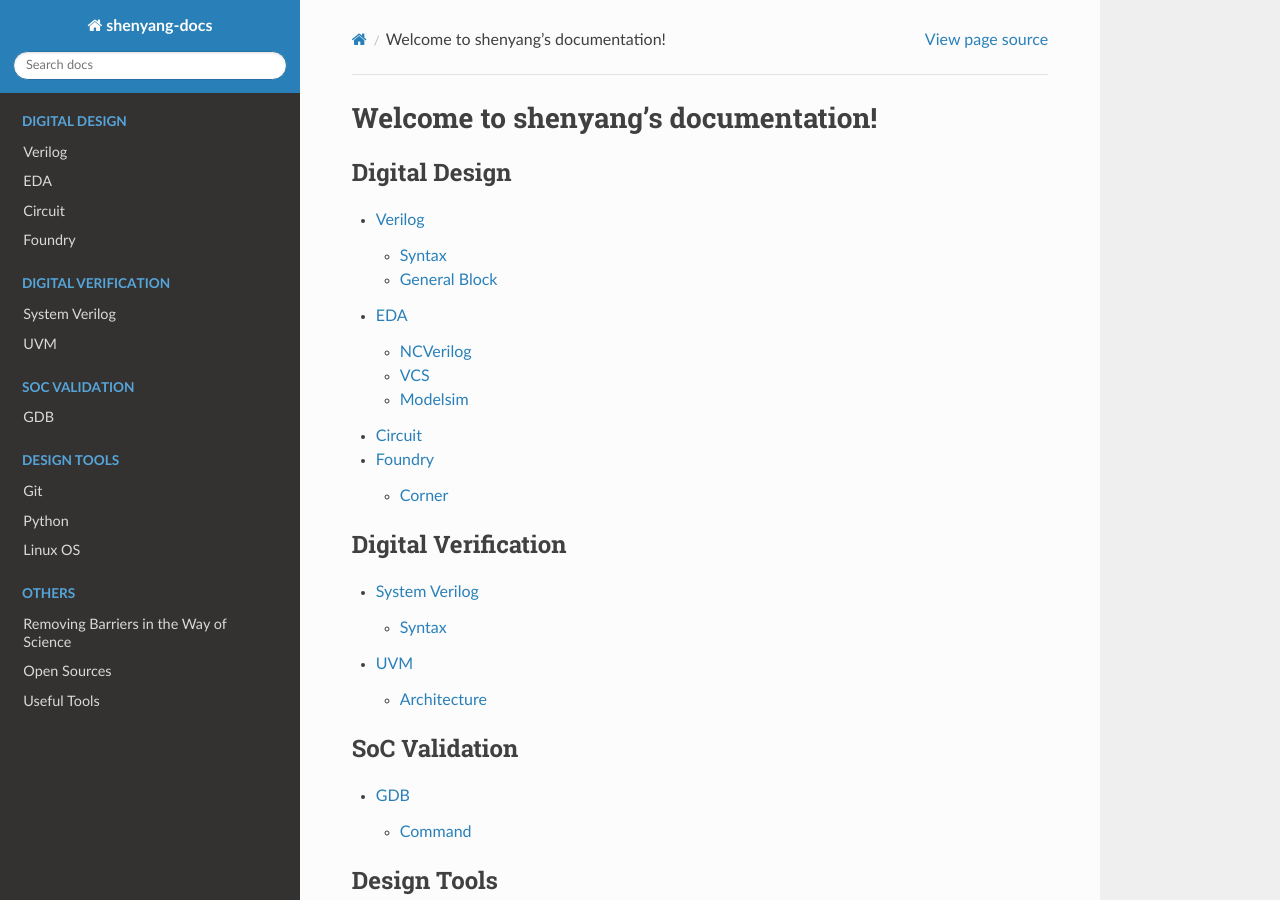
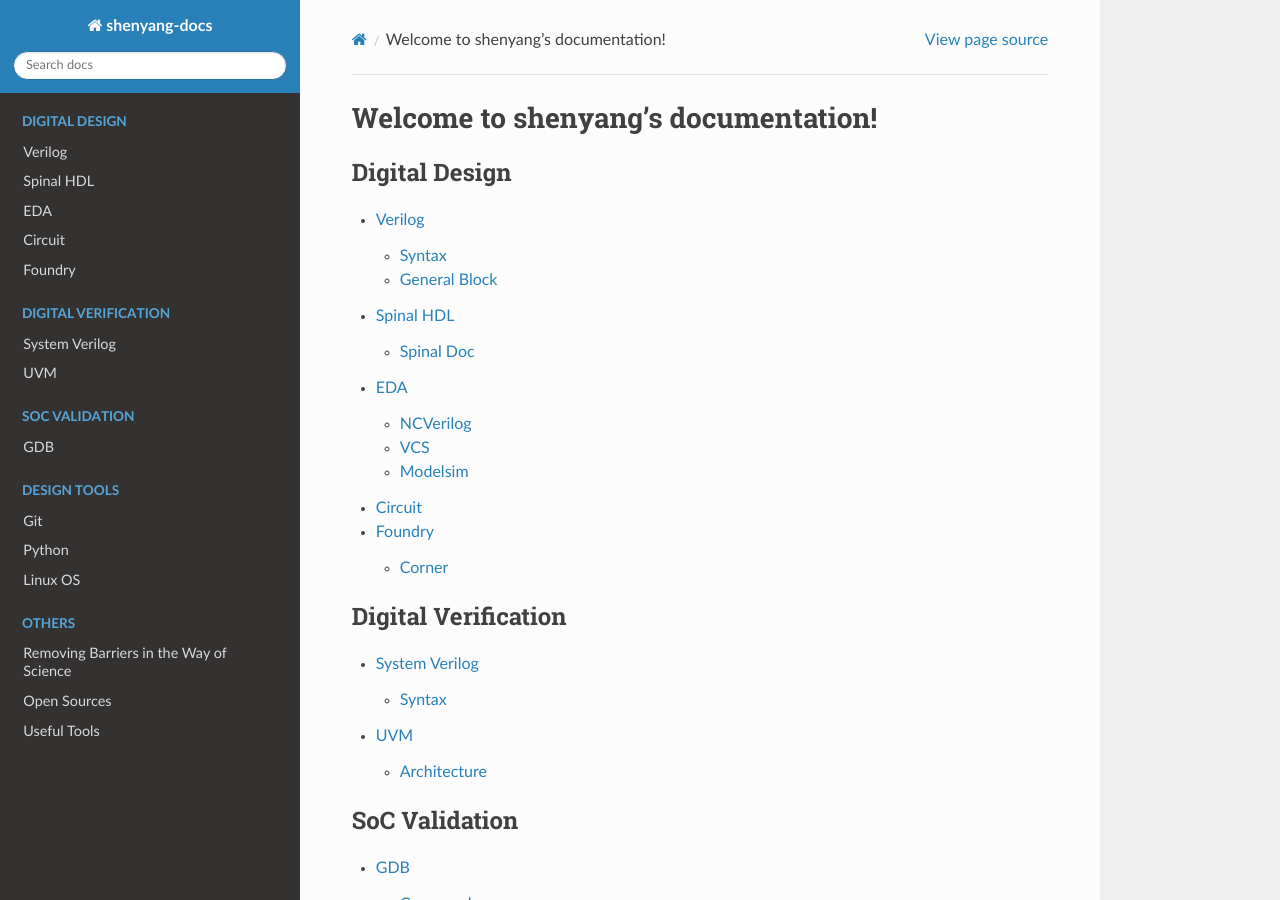
Before and after one commit to shenyang-90/shenyang-blog, a Sphinx documentation site: the page built from docs/source/index.rst, in a window 1280 px wide and 900 px high. Built offline with Sphinx 7.4.7 and the Read the Docs theme 2.0.0, drawn with Linux system fonts in a browser that asks for light colours.

Commit message:
add spinalhdl

```diff
--- a/docs/source/index.rst
+++ b/docs/source/index.rst
@@ -12,6 +12,7 @@ Welcome to shenyang's documentation!
    :caption: Digital Design
 
    verilog
+   spinalhdl
    eda
    circuit
    foundry
--- /dev/null
+++ b/docs/source/spinalhdl.rst
@@ -0,0 +1,8 @@
+
+Spinal HDL
+==========
+
+Spinal Doc
+----------
+
+https://spinalhdl.github.io/SpinalDoc-RTD/SpinalHDL/Getting%20Started/getting_started.html
```
